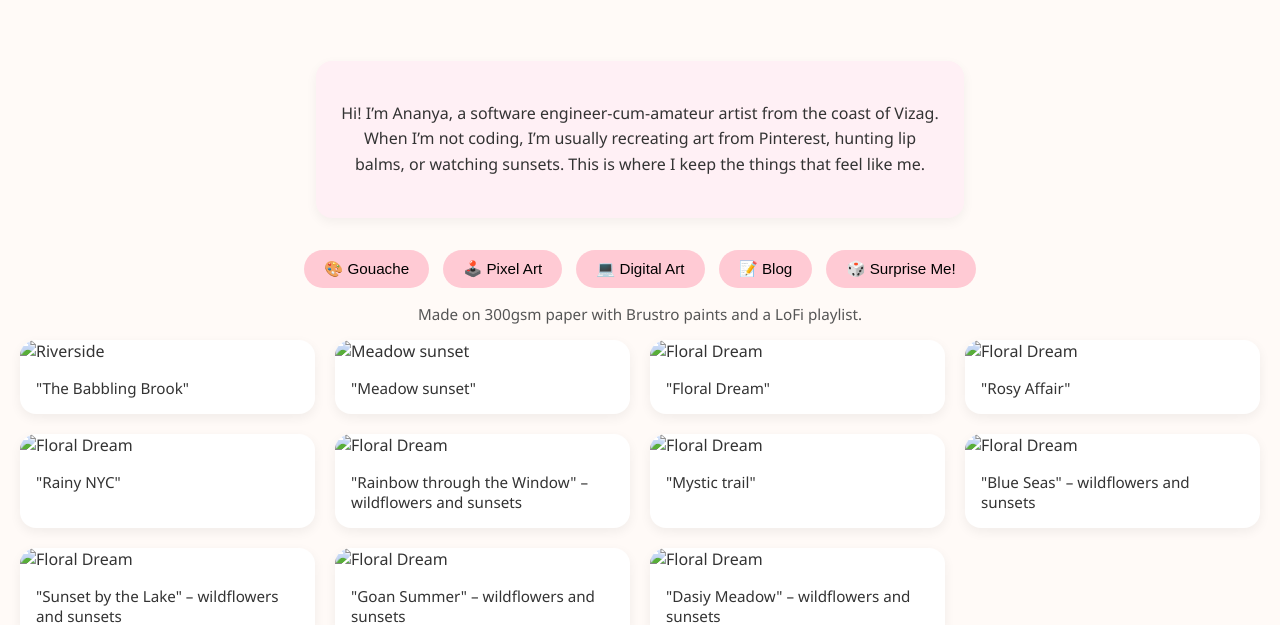
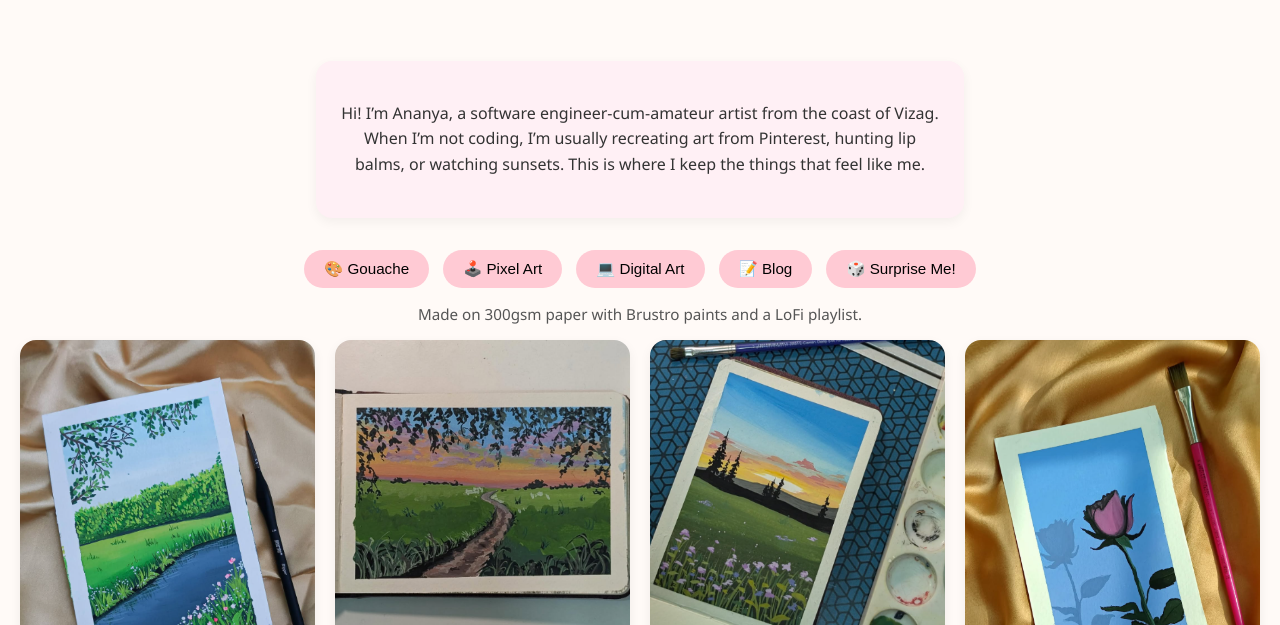
Before and after one commit to cosy-corner3/repo-1, a plain HTML site: page index.html in a window 1280 px wide. Both pictures are taken after a click on the button "🎨 Gouache". Shown: the part 175-800 px from the top of the page. Drawn offline with Linux system fonts and the light colour scheme.

Commit message:
Update index.html

```diff
--- a/index.html
+++ b/index.html
@@ -132,61 +132,65 @@
   <!-- Galleries -->
   <section id="gallery-gouache" class="gallery">
     <div class="art-card">
-      <img src="lake.png" alt="Riverside" />
+      <img src="all_uploads/lake.png" alt="Riverside" />
       <div class="caption">"The Babbling Brook"</div>
     </div>
     <div class="art-card">
-      <img src="sunset1.png" alt="Meadow sunset" />
+      <img src="all_uploads/sunset1.png" alt="Meadow sunset" />
       <div class="caption">"Meadow sunset"</div>
     </div>
     <div class="art-card">
-      <img src="sunset2.png" alt="Floral Dream" />
+      <img src="all_uploads/sunset2.png" alt="Floral Dream" />
       <div class="caption">"Floral Dream"</div>
     </div>
     <div class="art-card">
-      <img src="rose.png" alt="Floral Dream" />
+      <img src="all_uploads/rose.png" alt="Floral Dream" />
       <div class="caption">"Rosy Affair"</div>
     </div>
     <div class="art-card">
-      <img src="rainy_ny.png" alt="Floral Dream" />
+      <img src="all_uploads/rainy_ny.png" alt="Floral Dream" />
       <div class="caption">"Rainy NYC"</div>
     </div>
     <div class="art-card">
-      <img src="rainbow.png" alt="Floral Dream" />
+      <img src="all_uploads/rainbow.png" alt="Floral Dream" />
       <div class="caption">"Rainbow through the Window" – wildflowers and sunsets</div>
     </div>
     <div class="art-card">
-      <img src="mystic_path.png" alt="Floral Dream" />
+      <img src="all_uploads/mystic_path.png" alt="Floral Dream" />
       <div class="caption">"Mystic trail"</div>
     </div>
     <div class="art-card">
-      <img src="monsoon.png" alt="Floral Dream" />
+      <img src="all_uploads/monsoon.png" alt="Floral Dream" />
       <div class="caption">"Blue Seas" – wildflowers and sunsets</div>
     </div>
     <div class="art-card">
-      <img src="lake_sunset.png" alt="Floral Dream" />
+      <img src="all_uploads/lake_sunset.png" alt="Floral Dream" />
       <div class="caption">"Sunset by the Lake" – wildflowers and sunsets</div>
     </div>
     <div class="art-card">
-      <img src="goa.png" alt="Floral Dream" />
+      <img src="all_uploads/goa.png" alt="Floral Dream" />
       <div class="caption">"Goan Summer" – wildflowers and sunsets</div>
     </div>
     <div class="art-card">
-      <img src="daisy_meadow.png" alt="Floral Dream" />
+      <img src="all_uploads/daisy_meadow.png" alt="Floral Dream" />
       <div class="caption">"Dasiy Meadow" – wildflowers and sunsets</div>
+    </div>
+    <div class="art-card">
+      <img src="all_uploads/road.png" alt="Floral Dream" />
+      <div class="caption">"Warm Summer Drive" – wildflowers and sunsets</div>
     </div>
   </section>
 
   <section id="gallery-pixel" class="gallery">
     <div class="art-card">
-      <img src="pixelcat.png" alt="Pixel Cat" />
+      <img src="all_uploads/pixelcat.png" alt="Pixel Cat" />
       <div class="caption">"Pixel Cat"</div>
     </div>
   </section>
 
   <section id="gallery-digital" class="gallery">
     <div class="art-card">
-      <img src="vizagdigital.png" alt="Vizag Magic" />
+      <img src="all_uploads/vizagdigital.png" alt="Vizag Magic" />
       <div class="caption">"Tulips" </div>
     </div>
   </section>
@@ -195,13 +199,13 @@
   <section id="gallery-blog" class="gallery">
     <div class="art-card">
       <a href="blog1.html" target="_blank">
-        <img src="rainy_window.png" alt="Why I Love Gouache" />
+        <img src="all_uploads/rainy_window.png" alt="Why I Love Gouache" />
         <div class="caption">Why I Love Gouache 🎨</div>
       </a>
     </div>
     <div class="art-card">
       <a href="pixel-healing.html" target="_blank">
-        <img src="pixelblog.png" alt="Pixel Healing" />
+        <img src="all_uploads/pixelblog.png" alt="Pixel Healing" />
         <div class="caption">Pixel Healing – a perfect stress-free art genre! 🧠</div>
       </a>
     </div>
@@ -213,7 +217,7 @@
   <footer>
     Follow me on Instagram:
     <a href="https://www.instagram.com/my.art.dumpyard" target="_blank" style="color: #e75480; text-decoration: none;">
-      <img src="https://upload.wikimedia.org/wikipedia/commons/a/a5/Instagram_icon.jpg" alt="Instagram" style="height: 16px; vertical-align: middle; margin-right: 5px;">
+      <img src="https://upload.wikimedia.org/wikipedia/commons/a/a5/Instagram_icon.png" alt="Instagram" style="height: 16px; vertical-align: middle; margin-right: 5px;">
       @my.art.dumpyard
     </a> <3
   </footer>
@@ -233,23 +237,23 @@
     }
 
     const artPool = [
-      { src: 'lake.png', caption: '"Riverside"', type: 'gouache' },
-      { src: 'sunset1.png', caption: '"Meadow sunset"', type: 'gouache' },
-      { src: 'sunset2.png', caption: '"Floral Dream"', type: 'gouache' },
-      { src: 'rose.png', caption: '"Floral Dream"', type: 'gouache' },
-      { src: 'road.png', caption: '"Floral Dream"', type: 'gouache' },
-      { src: 'rainy_ny.png', caption: '"Floral Dream"', type: 'gouache' },
-      { src: 'rainbow.png', caption: '"Floral Dream"', type: 'gouache' },
-      { src: 'mystic_path.png', caption: '"Floral Dream"', type: 'gouache' },
-      { src: 'monsoon.png', caption: '"Floral Dream"', type: 'gouache' },
-      { src: 'lake_sunset.png', caption: '"Floral Dream"', type: 'gouache' },
-      { src: 'daisy_meadow.png', caption: '"Floral Dream"', type: 'gouache' },
-      { src: 'betty_garden.png', caption: '"Floral Dream"', type: 'gouache' },
-      { src: 'inez_bed.png', caption: '"Floral Dream"', type: 'gouache' },
-      { src: 'james_car.png', caption: '"Floral Dream"', type: 'gouache' },
-      { src: 'goa.png', caption: '"Floral Dream"', type: 'gouache' },
-      { src: 'pixelcat.png', caption: '"Pixel Cat"', type: 'pixel' },
-      { src: 'vizagdigital.png', caption: '"Vizag Magic"', type: 'digital' }
+      { src: 'all_uploads/lake.png', caption: '"Riverside"', type: 'gouache' },
+      { src: 'all_uploads/sunset1.png', caption: '"Meadow sunset"', type: 'gouache' },
+      { src: 'all_uploads/sunset2.png', caption: '"Floral Dream"', type: 'gouache' },
+      { src: 'all_uploads/rose.png', caption: '"Floral Dream"', type: 'gouache' },
+      { src: 'all_uploads/road.png', caption: '"Floral Dream"', type: 'gouache' },
+      { src: 'all_uploads/rainy_ny.png', caption: '"Floral Dream"', type: 'gouache' },
+      { src: 'all_uploads/rainbow.png', caption: '"Floral Dream"', type: 'gouache' },
+      { src: 'all_uploads/mystic_path.png', caption: '"Floral Dream"', type: 'gouache' },
+      { src: 'all_uploads/monsoon.png', caption: '"Floral Dream"', type: 'gouache' },
+      { src: 'all_uploads/lake_sunset.png', caption: '"Floral Dream"', type: 'gouache' },
+      { src: 'all_uploads/daisy_meadow.png', caption: '"Floral Dream"', type: 'gouache' },
+      { src: 'all_uploads/betty_garden.png', caption: '"Floral Dream"', type: 'gouache' },
+      { src: 'all_uploads/inez_bed.png', caption: '"Floral Dream"', type: 'gouache' },
+      { src: 'all_uploads/james_car.png', caption: '"Floral Dream"', type: 'gouache' },
+      { src: 'all_uploads/goa.png', caption: '"Floral Dream"', type: 'gouache' },
+      { src: 'all_uploads/pixelcat.png', caption: '"Pixel Cat"', type: 'pixel' },
+      { src: 'all_uploads/vizagdigital.png', caption: '"Vizag Magic"', type: 'digital' }
     ];
 
     function generateMoodboard() {
```
